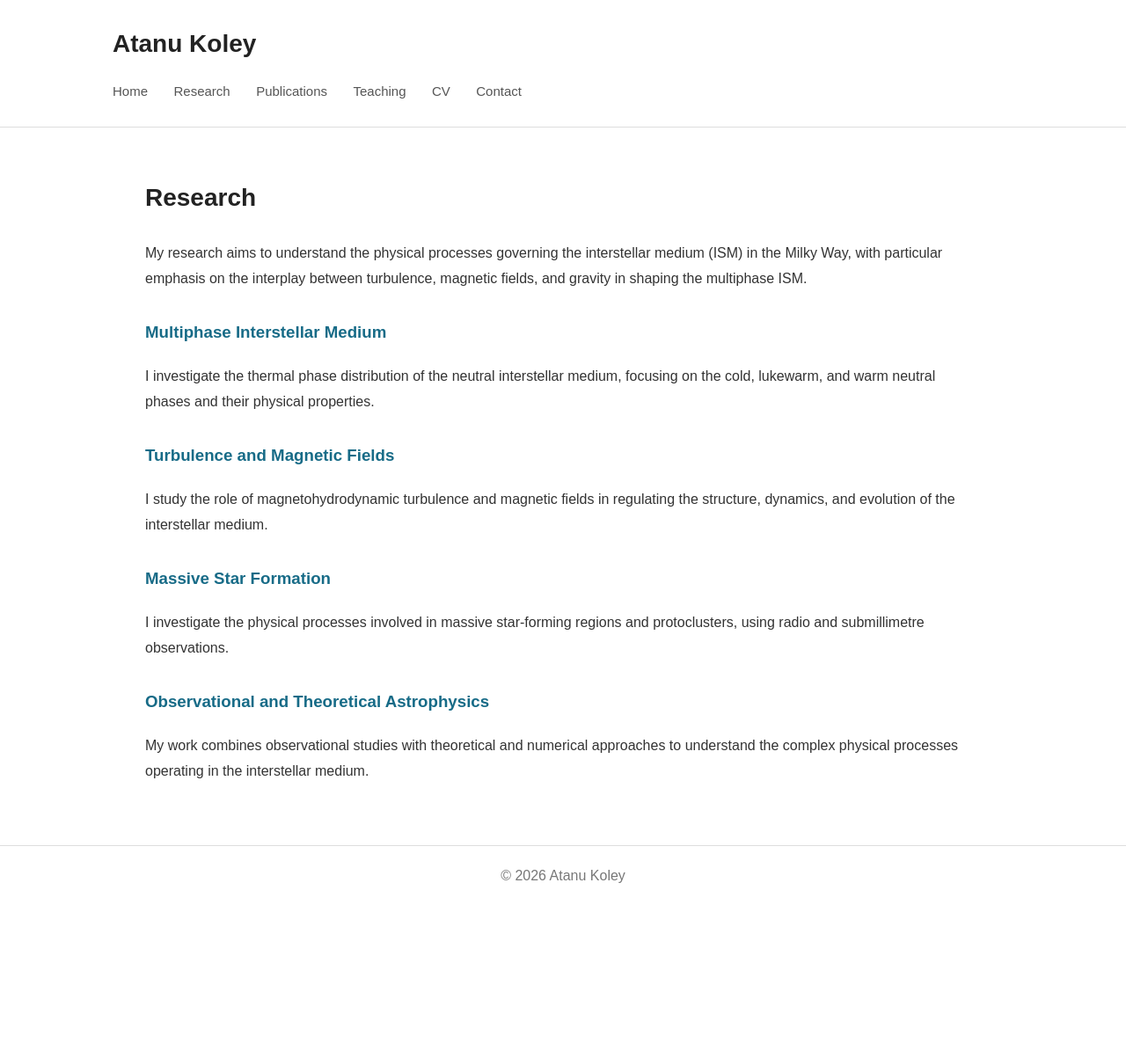
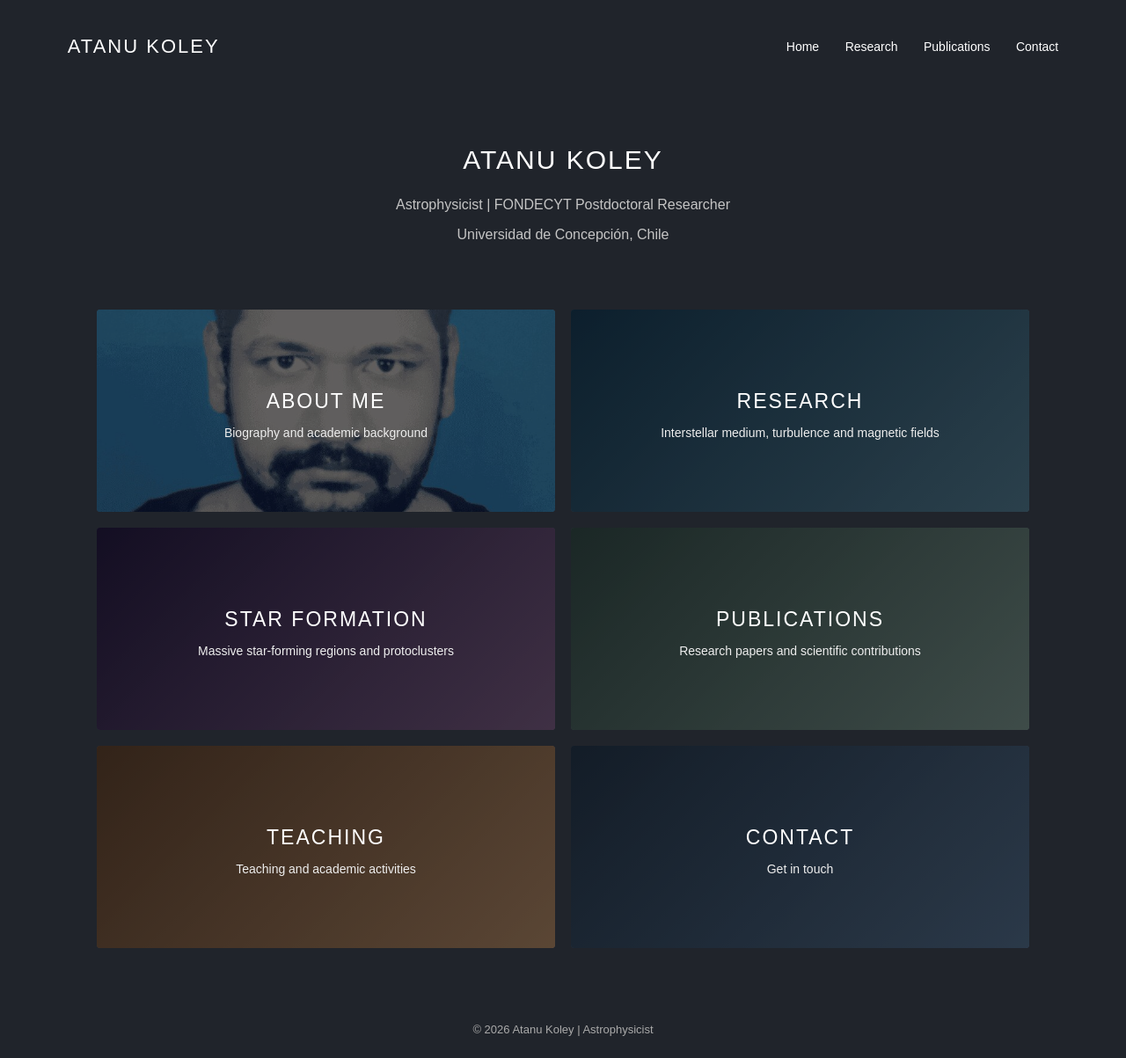
Before and after one commit to atanukoley/atanukoley_0.github.io, a plain HTML site: page index.html in a window 1280 px wide. Shown: the whole page at 88% size. Before the commit the page ends 1031 px from the top, so only its background shows below. Drawn offline with Linux system fonts and the light colour scheme.

Commit message:
Update index.html

```diff
--- a/index.html
+++ b/index.html
@@ -1,68 +1,169 @@
-
-<!DOCTYPE html>
+<!DOCTYPE HTML>
 <html lang="en">
 <head>
-    <meta charset="UTF-8">
-    <meta name="viewport" content="width=device-width, initial-scale=1.0">
-    <title>Research | Atanu Koley</title>
+    <title>Atanu Koley | Astrophysicist</title>
+    <meta charset="utf-8">
+    <meta name="viewport" content="width=device-width, initial-scale=1">
 
     <style>
+        * {
+            box-sizing: border-box;
+        }
+
         body {
             margin: 0;
-            font-family: Arial, sans-serif;
-            color: #333;
-            background: white;
-            line-height: 1.8;
+            font-family: Arial, Helvetica, sans-serif;
+            background: #20242b;
+            color: white;
         }
 
         header {
-            padding: 25px 10%;
-            border-bottom: 1px solid #ddd;
+            display: flex;
+            justify-content: space-between;
+            align-items: center;
+            padding: 25px 6%;
         }
 
         header h1 {
-            font-size: 28px;
-            margin: 0;
-            color: #222;
+            font-size: 22px;
+            font-weight: normal;
+            letter-spacing: 2px;
         }
 
-        nav {
-            margin-top: 15px;
+        .menu a {
+            color: white;
+            text-decoration: none;
+            margin-left: 25px;
+            font-size: 14px;
         }
 
-        nav a {
-            text-decoration: none;
-            color: #555;
-            margin-right: 25px;
-            font-size: 15px;
+        .menu a:hover {
+            color: #8bd3e6;
         }
 
-        nav a:hover {
-            color: #0077aa;
+        .intro {
+            text-align: center;
+            padding: 35px 20px;
         }
 
-        main {
-            max-width: 950px;
-            margin: 55px auto;
-            padding: 0 25px;
+        .intro h2 {
+            font-size: 30px;
+            font-weight: normal;
+            letter-spacing: 2px;
         }
 
-        h2 {
-            font-size: 28px;
-            color: #222;
+        .intro p {
+            color: #c5c5c5;
+            font-size: 16px;
         }
 
-        h3 {
-            color: #176b87;
-            margin-top: 30px;
+        .tiles {
+            max-width: 1100px;
+            margin: 25px auto 60px;
+            padding: 0 20px;
+            display: grid;
+            grid-template-columns: repeat(2, 1fr);
+            gap: 18px;
+        }
+
+        .tile {
+            height: 230px;
+            position: relative;
+            overflow: hidden;
+            display: flex;
+            align-items: center;
+            justify-content: center;
+            text-align: center;
+            text-decoration: none;
+            color: white;
+            background-size: cover;
+            background-position: center;
+            border-radius: 4px;
+            transition: transform 0.3s ease;
+        }
+
+        .tile::before {
+            content: "";
+            position: absolute;
+            inset: 0;
+            background: rgba(0, 0, 0, 0.48);
+            transition: background 0.3s ease;
+        }
+
+        .tile:hover {
+            transform: scale(1.02);
+        }
+
+        .tile:hover::before {
+            background: rgba(0, 0, 0, 0.25);
+        }
+
+        .tile-content {
+            position: relative;
+            z-index: 1;
+        }
+
+        .tile h3 {
+            font-size: 23px;
+            font-weight: normal;
+            letter-spacing: 2px;
+            margin-bottom: 8px;
+        }
+
+        .tile p {
+            font-size: 14px;
+            color: #eeeeee;
+        }
+
+        .about {
+            background-image: url("atanu.jpg");
+        }
+
+        .research {
+            background: linear-gradient(135deg, #173b55, #527b91);
+        }
+
+        .starformation {
+            background: linear-gradient(135deg, #251b42, #795c83);
+        }
+
+        .publications {
+            background: linear-gradient(135deg, #334b48, #77918b);
+        }
+
+        .teaching {
+            background: linear-gradient(135deg, #60432f, #ad8665);
+        }
+
+        .contact {
+            background: linear-gradient(135deg, #24364b, #526d8b);
         }
 
         footer {
-            border-top: 1px solid #ddd;
-            padding: 20px;
             text-align: center;
-            color: #777;
-            margin-top: 70px;
+            padding: 25px;
+            color: #aaaaaa;
+            font-size: 13px;
+        }
+
+        @media (max-width: 700px) {
+            header {
+                flex-direction: column;
+            }
+
+            .menu {
+                margin-top: 15px;
+                text-align: center;
+            }
+
+            .menu a {
+                display: inline-block;
+                margin: 8px;
+            }
+
+            .tiles {
+                grid-template-columns: 1fr;
+            }
         }
     </style>
 </head>
@@ -70,67 +171,70 @@
 <body>
 
 <header>
-    <h1>Atanu Koley</h1>
+    <h1>ATANU KOLEY</h1>
 
-    <nav>
+    <div class="menu">
         <a href="index.html">Home</a>
         <a href="research.html">Research</a>
         <a href="publications.html">Publications</a>
-        <a href="teaching.html">Teaching</a>
-        <a href="cv.html">CV</a>
         <a href="contact.html">Contact</a>
-    </nav>
+    </div>
 </header>
 
-<main>
+<div class="intro">
+    <h2>ATANU KOLEY</h2>
+    <p>Astrophysicist | FONDECYT Postdoctoral Researcher</p>
+    <p>Universidad de Concepción, Chile</p>
+</div>
 
-    <h2>Research</h2>
+<div class="tiles">
 
-    <p>
-        My research aims to understand the physical processes
-        governing the interstellar medium (ISM) in the Milky Way,
-        with particular emphasis on the interplay between
-        turbulence, magnetic fields, and gravity in shaping
-        the multiphase ISM.
-    </p>
+    <a href="about.html" class="tile about">
+        <div class="tile-content">
+            <h3>ABOUT ME</h3>
+            <p>Biography and academic background</p>
+        </div>
+    </a>
 
-    <h3>Multiphase Interstellar Medium</h3>
+    <a href="research.html" class="tile research">
+        <div class="tile-content">
+            <h3>RESEARCH</h3>
+            <p>Interstellar medium, turbulence and magnetic fields</p>
+        </div>
+    </a>
 
-    <p>
-        I investigate the thermal phase distribution of the
-        neutral interstellar medium, focusing on the cold,
-        lukewarm, and warm neutral phases and their physical
-        properties.
-    </p>
+    <a href="research.html" class="tile starformation">
+        <div class="tile-content">
+            <h3>STAR FORMATION</h3>
+            <p>Massive star-forming regions and protoclusters</p>
+        </div>
+    </a>
 
-    <h3>Turbulence and Magnetic Fields</h3>
+    <a href="publications.html" class="tile publications">
+        <div class="tile-content">
+            <h3>PUBLICATIONS</h3>
+            <p>Research papers and scientific contributions</p>
+        </div>
+    </a>
 
-    <p>
-        I study the role of magnetohydrodynamic turbulence
-        and magnetic fields in regulating the structure,
-        dynamics, and evolution of the interstellar medium.
-    </p>
+    <a href="teaching.html" class="tile teaching">
+        <div class="tile-content">
+            <h3>TEACHING</h3>
+            <p>Teaching and academic activities</p>
+        </div>
+    </a>
 
-    <h3>Massive Star Formation</h3>
+    <a href="contact.html" class="tile contact">
+        <div class="tile-content">
+            <h3>CONTACT</h3>
+            <p>Get in touch</p>
+        </div>
+    </a>
 
-    <p>
-        I investigate the physical processes involved in
-        massive star-forming regions and protoclusters,
-        using radio and submillimetre observations.
-    </p>
-
-    <h3>Observational and Theoretical Astrophysics</h3>
-
-    <p>
-        My work combines observational studies with theoretical
-        and numerical approaches to understand the complex
-        physical processes operating in the interstellar medium.
-    </p>
-
-</main>
+</div>
 
 <footer>
-    © 2026 Atanu Koley
+    © 2026 Atanu Koley | Astrophysicist
 </footer>
 
 </body>
```
